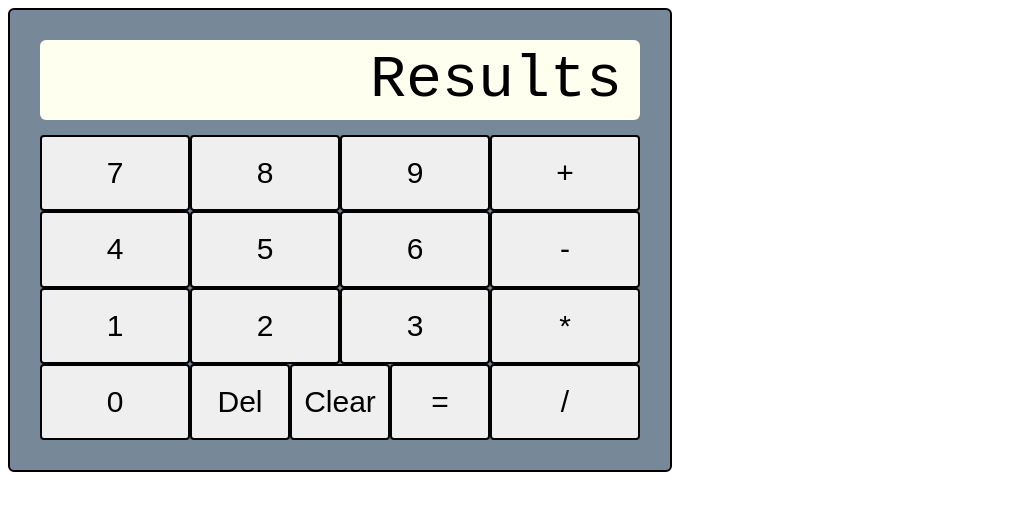
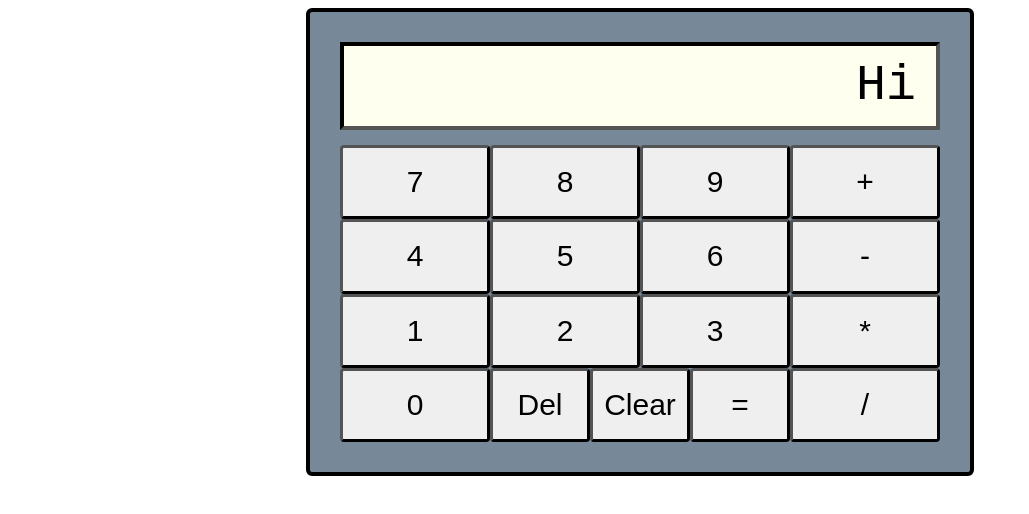
Before and after one commit to Jeffimenson/calculator, a plain HTML site: page index.html in a window 1280 px wide. Shown: the whole page, without its empty margins (0-1029 px from the left). Drawn offline with Linux system fonts and the light colour scheme.

Commit message:
Finish core of calculator design

```diff
--- a/index.html
+++ b/index.html
@@ -9,7 +9,7 @@
     </head>
     <body>
         <div class="container">
-            <p class="output">Results</p>
+            <p class="output">Hi</p>
             <section class="middle">
                 <section class="numbers">
                     <button class="number" data-number="7">7</button>
--- a/style.css
+++ b/style.css
@@ -2,7 +2,7 @@
 button {
     margin: 0;
     padding: 0;
-    border: solid 2px black;
+    border: outset 3px black;
     border-radius: 4px;
     box-sizing: border-box;
 }
@@ -12,28 +12,31 @@ button {
     width: 600px;
     height: 400px;
     background-color: lightslategray;
-    border: solid 2px black;
+    border: solid 4px black;
     border-radius: 6px;
     padding: 30px;
 
     display: flex;
     flex-direction: column;
     gap: 15px;
+
+    margin: auto;
 }
 
 .output {
     margin: 0;
+    height: 80px;
+    line-height: 80px; /*Making this same as height centers the text in accordinance to vertical align */
+    vertical-align: middle;
+    padding: 0 20px;
 
     background-color: ivory;
 
-    font-size: 60px;
+    font-size: 50px;
     font-family:monospace;
     text-align: right;
 
-    padding: 6px 18px;
-
-    border-radius: 6px;
-
+    border: inset 4px black;
 }
 
 section.middle {
```
